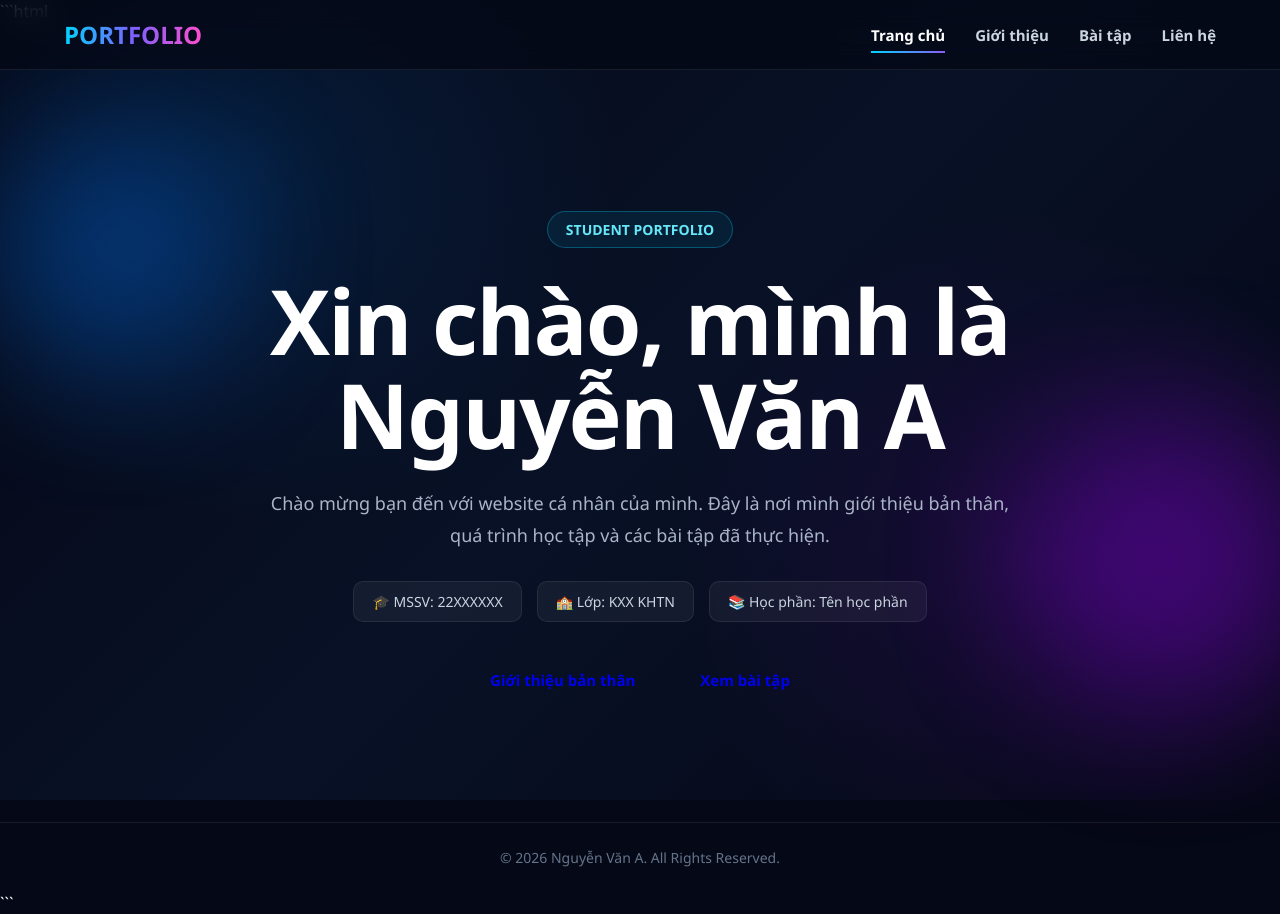
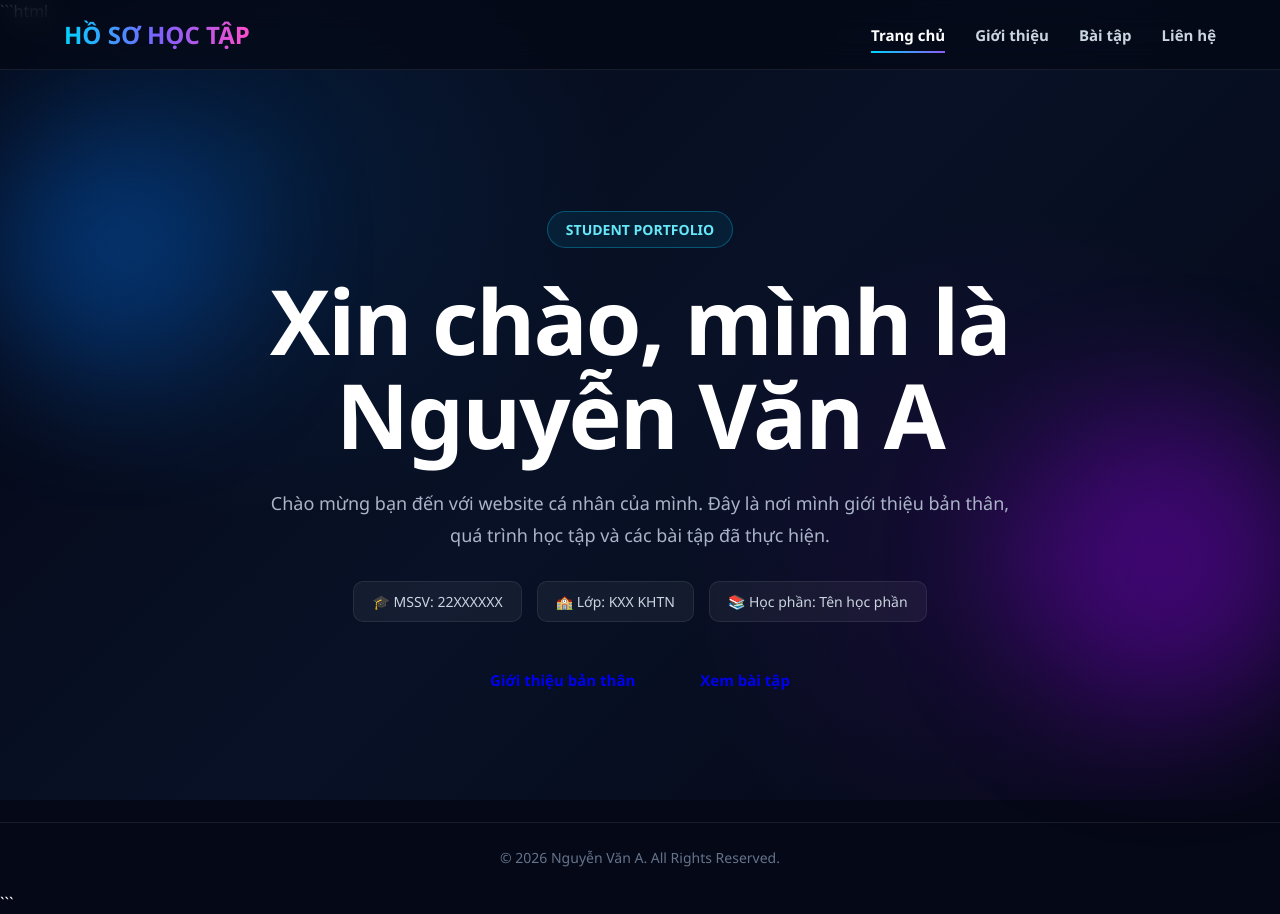
Before and after one commit to dinhkiet2507-del/ICT, a plain HTML site: page index.html in a window 1280 px wide. Drawn offline with Linux system fonts and the light colour scheme.

Commit message:
Update index.html

```diff
--- a/index.html
+++ b/index.html
@@ -20,7 +20,7 @@
     <div class="nav-container">
 
         <a href="index.html" class="logo">
-            <span>PORTFOLIO</span>
+            <span>HỒ SƠ HỌC TẬP</span>
         </a>
 
         <nav>
```
